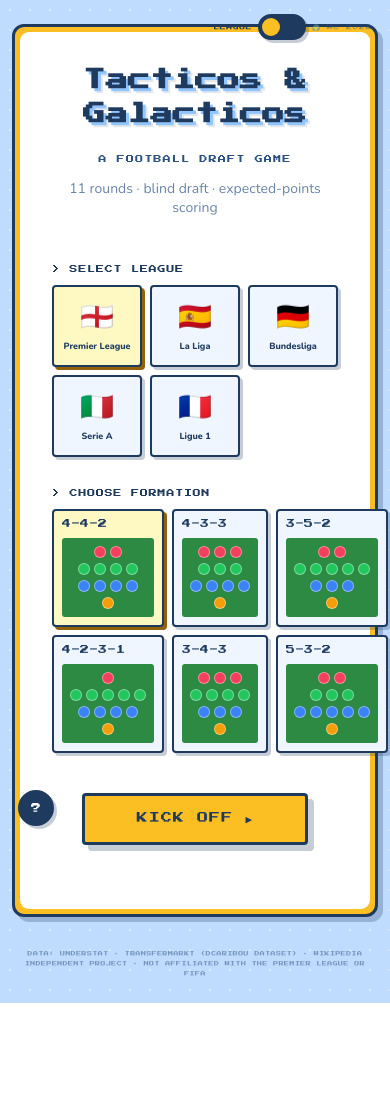
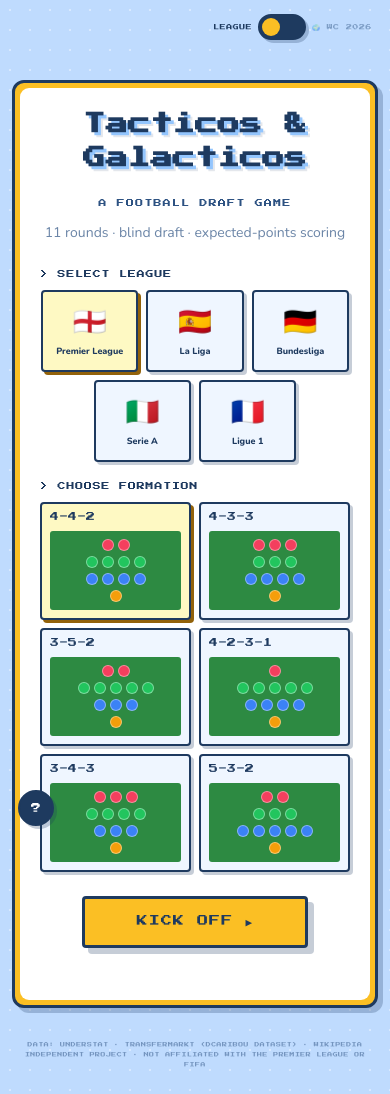
Before and after one commit to cbull81/pl-draft-game, a FastAPI app: page / in a window 390 px wide. Before the commit the page ends 1003 px from the top, so only its background shows below. Run offline with FastAPI, Linux system fonts and the light colour scheme; parts of the project's set-up code (start-up, migrations or seed data) failed here and were passed over.

Commit message:
Fix mobile scroll reliability and index page symmetry
- Reinforce mode toggle as position:fixed with !important + translateZ(0) for
  iOS Safari compositing (prevents animated flag rows from breaking fixed pos)
- Switch reveal/wc_reveal outer scroll container from min-height to height so
  iOS Safari reliably treats it as the scroll container; add -webkit-overflow-scrolling:touch
- Add card-inner/card-title-section/card-formation-section/card-league-section
  classes to both PL and WC index cards; tighten mobile padding/margins so
  both modes feel proportionally similar in height on small phones
- Add GET fallback routes for /start and /wc/start (405 fix for Safari back-swipe)
- Add touch-action:manipulation to base.html (300ms tap delay fix)

Co-Authored-By: Claude Sonnet 4.6 <noreply@anthropic.com>

```diff
--- a/web/app.py
+++ b/web/app.py
@@ -438,6 +438,11 @@ async def faq(request: Request):
     return templates.TemplateResponse(request, "faq.html", {})
 
 
+@app.get("/start")
+async def start_get():
+    return RedirectResponse("/", status_code=303)
+
+
 @app.post("/start", response_class=HTMLResponse)
 async def start(
     request: Request,
@@ -594,6 +599,11 @@ async def show_result(request: Request):
 
 
 # ── World Cup 2026 routes ─────────────────────────────────────────────────────
+
+@app.get("/wc/start")
+async def wc_start_get():
+    return RedirectResponse("/", status_code=303)
+
 
 @app.post("/wc/start", response_class=HTMLResponse)
 async def wc_start(request: Request, formation: str = Form(...)):
--- a/web/templates/base.html
+++ b/web/templates/base.html
@@ -28,6 +28,8 @@
     }
 
     * { box-sizing: border-box; margin: 0; padding: 0; }
+
+    button, a, label { touch-action: manipulation; }
 
     body {
       background: var(--bg);
--- a/web/templates/index.html
+++ b/web/templates/index.html
@@ -27,14 +27,28 @@
 @keyframes wc-right { from { transform: translateX(-50%); } to { transform: translateX(0); } }
 
 @media (max-width: 480px) {
-  /* Reduce outer padding so the card uses full width on small phones */
-  .index-outer { padding: 1.5rem 0.75rem !important; }
-  /* League grid: 5-col is too tight, drop to 3-col wrapping */
-  .league-grid  { grid-template-columns: repeat(3, 1fr) !important; }
-  /* Formation grid: 3-col is fine, just tighten the inner padding */
+  /* Push card below the fixed toggle so they don't overlap */
+  .index-outer { padding: 5rem 0.75rem 1.5rem !important; align-items: flex-start !important; }
+  /* Tighter inner card padding + section spacing on mobile */
+  .card-inner { padding: 1.25rem !important; }
+  .card-title-section { margin-bottom: 1.75rem !important; }
+  .card-formation-section { margin-bottom: 1.5rem !important; }
+  .card-league-section { margin-bottom: 1.25rem !important; }
+  /* League grid: flex-wrap + centred so last row (2 items) centres */
+  .league-grid {
+    display: flex !important; flex-wrap: wrap !important;
+    justify-content: center !important; gap: 8px !important;
+  }
+  .league-grid > label { width: calc(33.33% - 6px) !important; }
+  /* Formation grid: 2 columns (3 rows) instead of 3 columns */
+  .formation-grid { grid-template-columns: repeat(2, 1fr) !important; }
   .formation-grid .opt-card { padding: 8px !important; }
-  /* Mode toggle: smaller gap so it doesn't push into the card */
-  #mode-toggle { gap: 6px !important; }
+  /* Mode toggle: stay fixed, force compositing layer so iOS Safari doesn't break it */
+  #mode-toggle {
+    position: fixed !important; top: 14px !important; right: 18px !important;
+    z-index: 200 !important; gap: 6px !important;
+    -webkit-transform: translateZ(0); transform: translateZ(0);
+  }
 }
 {% endblock %}
 
@@ -100,10 +114,10 @@
   <div style="background:var(--yellow); border:3px solid var(--navy);
               box-shadow:5px 5px 0 var(--sh); border-radius:12px; padding:5px;">
   <!-- Inner card -->
-  <div style="background:#ffffff; border-radius:9px; padding:2rem;">
+  <div class="card-inner" style="background:#ffffff; border-radius:9px; padding:2rem;">
 
     <!-- Title -->
-    <div style="text-align:center; margin-bottom:3rem;">
+    <div class="card-title-section" style="text-align:center; margin-bottom:3rem;">
       <h1 class="font-pixel"
           style="font-size:clamp(1.4rem,4vw,2.6rem); color:var(--navy);
                  text-shadow:3px 3px 0 var(--border), 5px 5px 0 rgba(30,58,95,0.12);
@@ -122,7 +136,7 @@
     <form method="POST" action="/start">
 
       <!-- LEAGUE -->
-      <div style="margin-bottom:2rem;">
+      <div class="card-league-section" style="margin-bottom:2rem;">
         <div class="font-pixel"
              style="font-size:8px; color:var(--navy); letter-spacing:0.1em; margin-bottom:12px;">
           &gt; SELECT LEAGUE
@@ -145,7 +159,7 @@
       </div>
 
       <!-- FORMATION -->
-      <div style="margin-bottom:2.5rem;">
+      <div class="card-formation-section" style="margin-bottom:2.5rem;">
         <div class="font-pixel"
              style="font-size:8px; color:var(--navy); letter-spacing:0.1em; margin-bottom:12px;">
           &gt; CHOOSE FORMATION
@@ -203,10 +217,10 @@
               border:3px solid var(--navy); box-shadow:5px 5px 0 rgba(26,26,46,0.3);
               border-radius:12px; padding:5px;">
   <!-- Inner card -->
-  <div style="background:#ffffff; border-radius:9px; padding:2rem;">
+  <div class="card-inner" style="background:#ffffff; border-radius:9px; padding:2rem;">
 
     <!-- WC Title -->
-    <div style="text-align:center; margin-bottom:3rem;">
+    <div class="card-title-section" style="text-align:center; margin-bottom:3rem;">
       <h1 class="font-pixel"
           style="font-size:clamp(1.4rem,4vw,2.6rem); color:var(--navy);
                  text-shadow:3px 3px 0 var(--border), 5px 5px 0 rgba(30,58,95,0.12);
@@ -226,18 +240,18 @@
     <form method="POST" action="/wc/start">
 
       <!-- WC FORMATION -->
-      <div style="margin-bottom:2.5rem;">
+      <div class="card-formation-section" style="margin-bottom:2.5rem;">
         <div class="font-pixel"
              style="font-size:8px; color:var(--navy); letter-spacing:0.1em; margin-bottom:12px;">
           &gt; CHOOSE FORMATION
         </div>
-        <div style="display:grid; grid-template-columns:repeat(3,1fr); gap:8px;">
+        <div class="formation-grid" style="display:grid; grid-template-columns:repeat(3,1fr); gap:8px;">
           {% for fname, slots in formations.items() %}
           <label style="cursor:pointer; display:block;">
             <input type="radio" name="formation" value="{{ fname }}" required
                    {% if loop.first %}checked{% endif %}
                    style="position:absolute; opacity:0; width:0; height:0;" class="wc-opt-radio">
-            <div class="wc-opt-card px-box-sm"
+            <div class="wc-opt-card opt-card px-box-sm"
                  style="background:var(--panel); padding:12px; cursor:pointer; transition:all 0.08s; border-radius:4px;">
               <div class="font-pixel" style="font-size:9px; color:#1a1a2e; margin-bottom:10px;">{{ fname }}</div>
               <div style="background:#2d8a42; padding:8px; border-radius:3px;
```
Also changed, not shown: web/templates/reveal.html (+27 -13 lines), web/templates/wc_reveal.html (+24 -7 lines).
